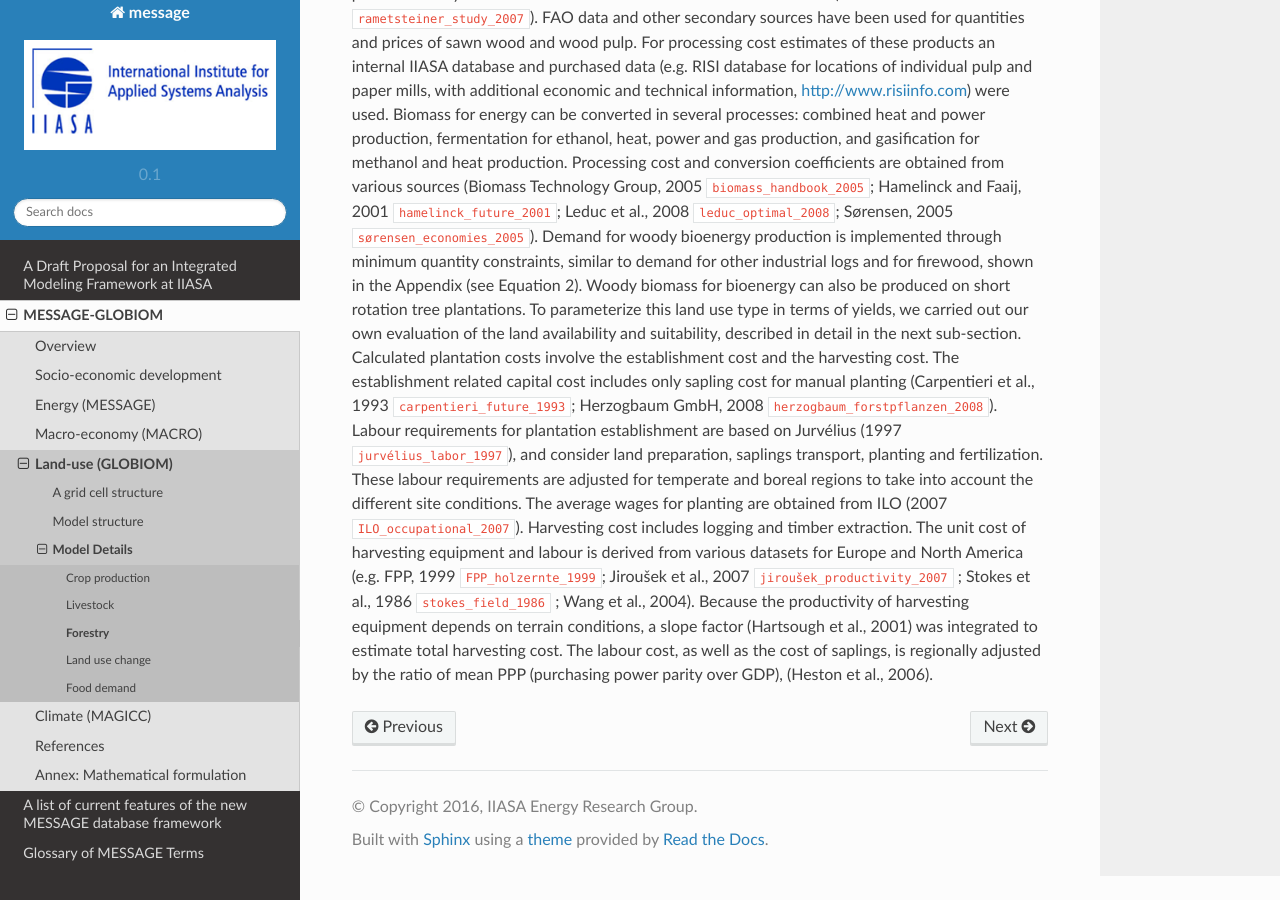
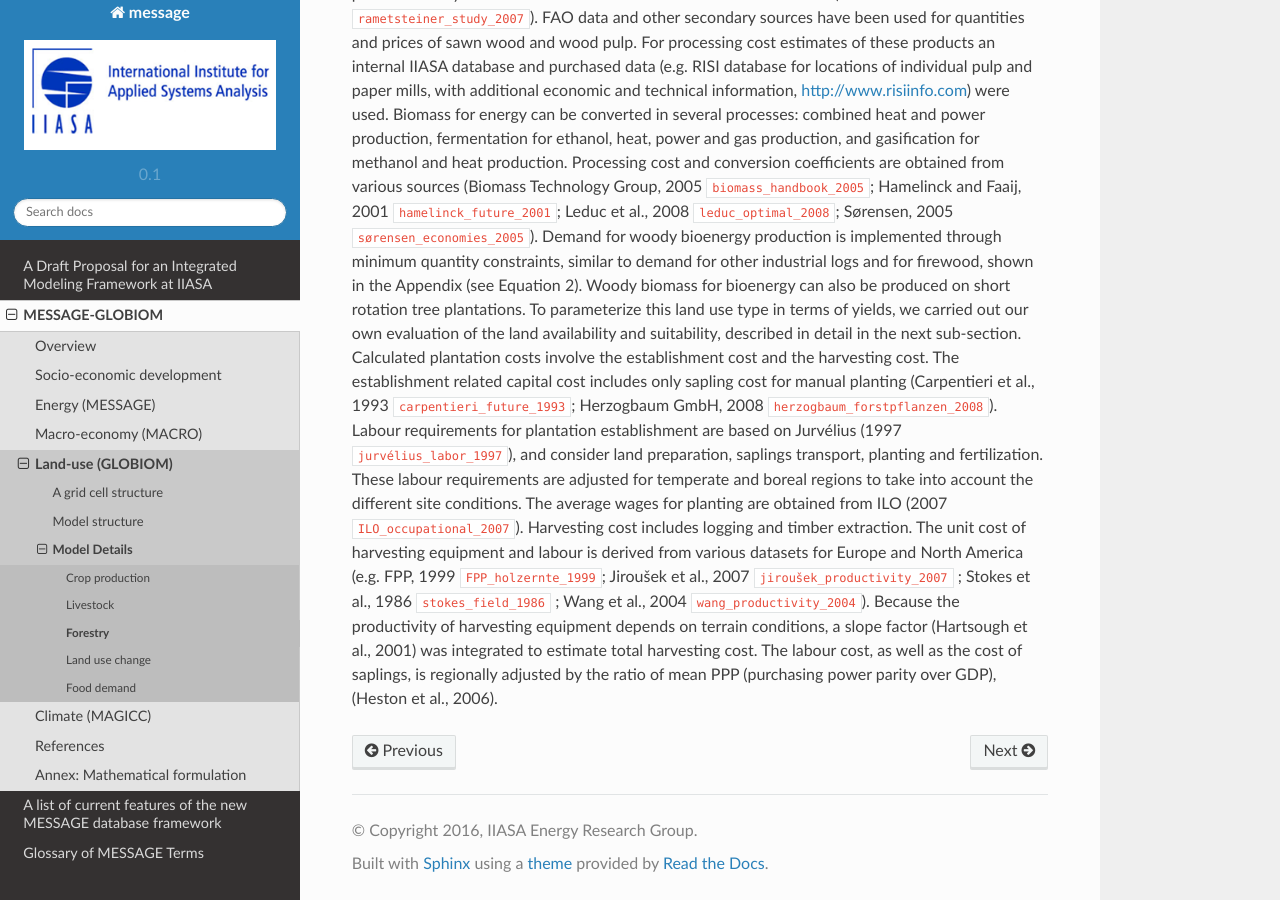
Before and after one commit to iiasa/message_doc, a Sphinx documentation site: the page built from source/message_globiom/land_use/forest.rst, in a window 1280 px wide and 900 px high, scrolled down 686 px. Built offline with Sphinx 7.4.7 and the Read the Docs theme 2.0.0, drawn with Linux system fonts in a browser that asks for light colours; pages that are not in the unit, such as notebooks, are missing from menus; cross-references to code outside the pages are shown as plain code.

Commit message:
added citation

```diff
--- a/source/message_globiom/land_use/forest.rst
+++ b/source/message_globiom/land_use/forest.rst
@@ -7,4 +7,4 @@
 Primary forest production from traditional managed forests is characterized also at the level of SimUs. The most important parameters for the model are mean annual increment, maximum share of saw logs in the mean annual increment, and harvesting cost. These parameters are shared with the G4M model – a successor of the model described by Kindermann et al. (2006 :cite:`kindermann_predicting_2006`). More specifically, mean annual increment for the current management, is obtained by downscaling biomass stock data from the Global Forest Resources Assessment (FAO, 2006 :cite:`FAO_global_2006`) from the country level to a 0.5° × 0.5° grid using the method described in Kindermann et al. (2008 :cite:`kindermann_global_forest_2008`). The downscaled biomass stock data is subsequently used to parameterize increment curves. Finally, the saw logs share is estimated by the tree size, which in turn depends on yield and rotation time. Harvesting costs are adjusted for slope and tree size as well.
 Five primary forest products are defined: saw logs, pulp logs, other industrial logs, traditional fuel wood, and biomass for energy. Saw logs, pulp logs and biomass for energy are further processed. Sawn wood and wood pulp production and demand parameters rely on the 4DSM model described in Rametsteiner et al. (2007 :cite:`rametsteiner_study_2007`). FAO data and other secondary sources have been used for quantities and prices of sawn wood and wood pulp. For processing cost estimates of these products an internal IIASA database and purchased data (e.g. RISI database for locations of individual pulp and paper mills, with additional economic and technical information, http://www.risiinfo.com) were used. Biomass for energy can be converted in several processes: combined heat and power production, fermentation for ethanol, heat, power and gas production, and gasification for methanol and heat production. Processing cost and conversion coefficients are obtained from various sources (Biomass Technology Group, 2005 :cite:`biomass_handbook_2005`; Hamelinck and Faaij, 2001 :cite:`hamelinck_future_2001`; Leduc et al., 2008 :cite:`leduc_optimal_2008`; Sørensen, 2005 :cite:`sørensen_economies_2005`). Demand for woody bioenergy production is implemented through minimum quantity constraints, similar to demand for other industrial logs and for firewood, shown in the Appendix (see Equation 2).
 Woody biomass for bioenergy can also be produced on short rotation tree plantations. To parameterize this land use type in terms of yields, we carried out our own evaluation of the land availability and suitability, described in detail in the next sub-section. Calculated plantation costs involve the establishment cost and the harvesting cost. The establishment related capital cost includes only sapling cost for manual planting (Carpentieri et al., 1993 :cite:`carpentieri_future_1993`; Herzogbaum GmbH, 2008 :cite:`herzogbaum_forstpflanzen_2008`). Labour requirements for plantation establishment are based on Jurvélius (1997 :cite:`jurvélius_labor_1997`), and consider land preparation, saplings transport, planting and fertilization. These labour requirements are adjusted for temperate and boreal regions to take into account the different site conditions. The average wages for planting are obtained from ILO (2007 :cite:`ILO_occupational_2007`).
-Harvesting cost includes logging and timber extraction. The unit cost of harvesting equipment and labour is derived from various datasets for Europe and North America (e.g. FPP, 1999 :cite:`FPP_holzernte_1999`; Jiroušek et al., 2007 :cite:`jiroušek_productivity_2007` ; Stokes et al., 1986 :cite:`stokes_field_1986` ; Wang et al., 2004). Because the productivity of harvesting equipment depends on terrain conditions, a slope factor (Hartsough et al., 2001) was integrated to estimate total harvesting cost. The labour cost, as well as the cost of saplings, is regionally adjusted by the ratio of mean PPP (purchasing power parity over GDP), (Heston et al., 2006).
+Harvesting cost includes logging and timber extraction. The unit cost of harvesting equipment and labour is derived from various datasets for Europe and North America (e.g. FPP, 1999 :cite:`FPP_holzernte_1999`; Jiroušek et al., 2007 :cite:`jiroušek_productivity_2007` ; Stokes et al., 1986 :cite:`stokes_field_1986` ; Wang et al., 2004 :cite:`wang_productivity_2004`). Because the productivity of harvesting equipment depends on terrain conditions, a slope factor (Hartsough et al., 2001) was integrated to estimate total harvesting cost. The labour cost, as well as the cost of saplings, is regionally adjusted by the ratio of mean PPP (purchasing power parity over GDP), (Heston et al., 2006).
```
